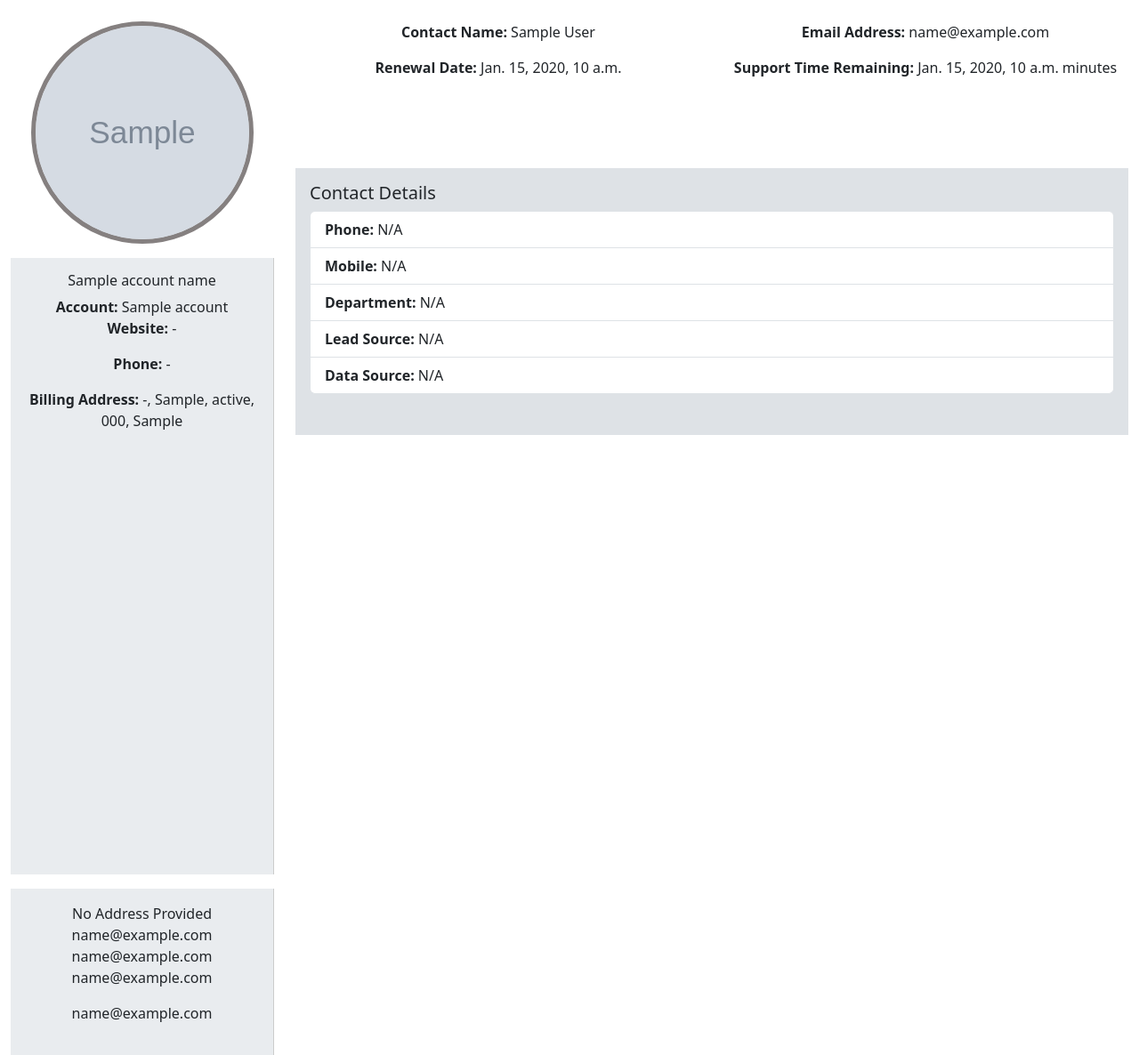
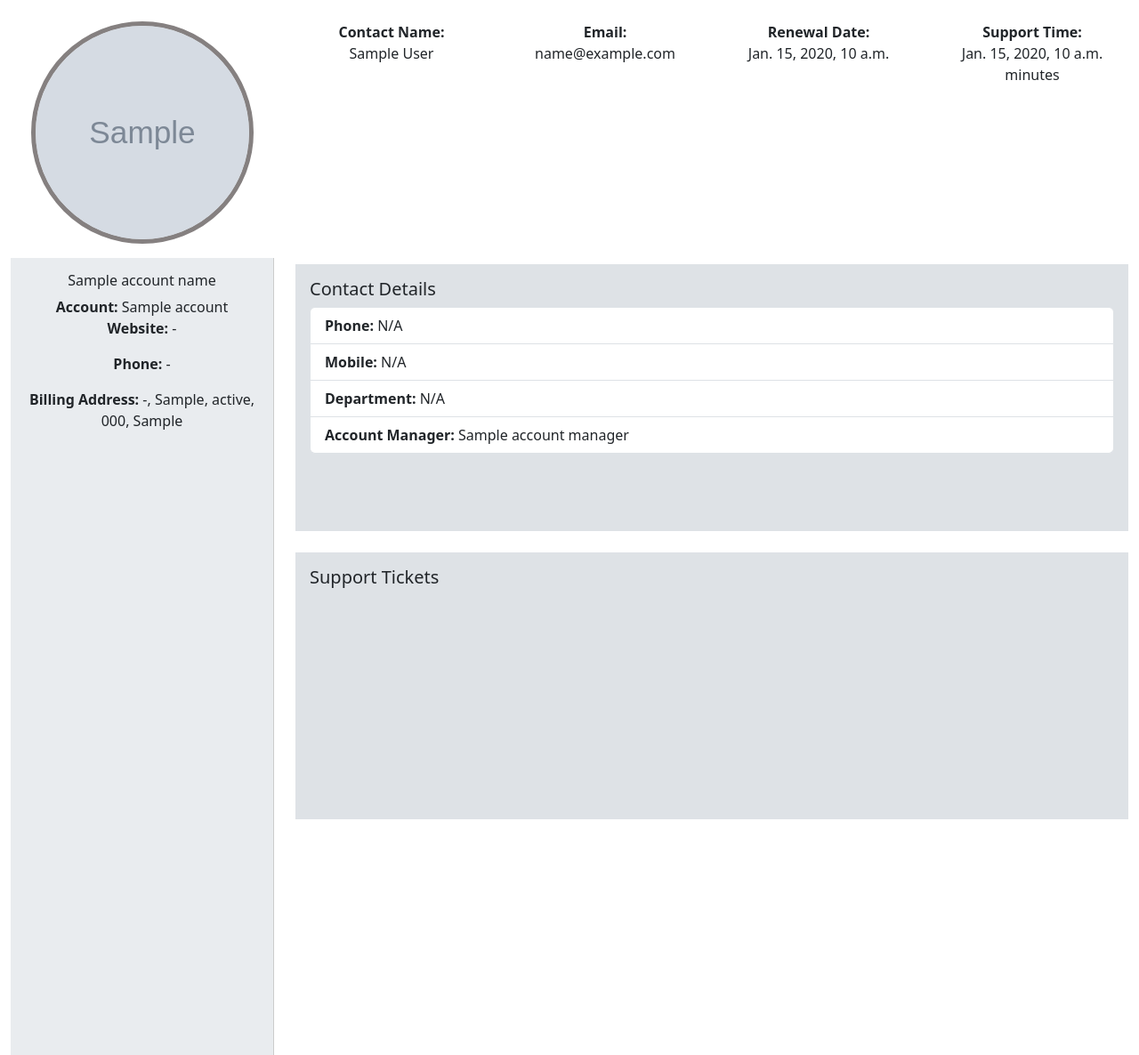
Before and after one commit to JAmcevoy/monread-portal, a Django app: template crm/templates/contact_detail.html in a window 1280 px wide. Shown: the part 63-1249 px from the top of the page at 89% size. Run offline with Django 5.2, Linux system fonts and the light colour scheme; the template is opened without the code that fills it: most values are stand-ins (such as "Sample title", 1, 10 or a date in 2020); grey boxes marked "Sample" are stand-in pictures.

Commit message:
access tokjen url correction - test

```diff
--- a/crm/templates/contact_detail.html
+++ b/crm/templates/contact_detail.html
@@ -26,12 +26,12 @@
       <div class="logo-placeholder mb-3">
         {% if contact.image_url %}
           <img src="{{ contact.image_url }}" alt="Contact Image"
-              class="img-fluid rounded-circle w-100 h-100"
-              style="object-fit: cover;">
+               class="img-fluid rounded-circle w-100 h-100"
+               style="object-fit: cover;">
         {% else %}
           <img src="{% static 'images/default-avatar.png' %}" alt="No Image"
-              class="img-fluid rounded-circle w-100 h-100"
-              style="object-fit: cover;">
+               class="img-fluid rounded-circle w-100 h-100"
+               style="object-fit: cover;">
         {% endif %}
       </div>
       <div class="sidebar mb-3">
@@ -51,14 +51,18 @@
     </div>
 
     <div class="col-md-9">
-      <div class="row mb-4 text-center">
-        <div class="col-md-6">
-          <p><strong>Contact Name: </strong>{{ contact.Full_Name }}</p>
-          <p><strong>Renewal Date: </strong>{{ contact.Renewal_Date|default:"-" }}</p>
+      <div class="row mb-4 contact-info-bar text-center">
+        <div class="col-md-3">
+          <p><strong>Contact Name:</strong><br>{{ contact.Full_Name }}</p>
         </div>
-        <div class="col-md-6">
-          <p><strong>Email Address: </strong>{{ contact.Email }}</p>
-          <p><strong>Support Time Remaining: </strong>{{ account.support_time|default:"Not Set" }} minutes</p>
+        <div class="col-md-3">
+          <p><strong>Email:</strong><br>{{ contact.Email }}</p>
+        </div>
+        <div class="col-md-3">
+          <p><strong>Renewal Date:</strong><br>{{ account.Renewal_Date|default:"-" }}</p>
+        </div>
+        <div class="col-md-3">
+          <p><strong>Support Time:</strong><br>{{ account.support_time|default:"Not Set" }} minutes</p>
         </div>
       </div>
 
@@ -68,9 +72,13 @@
           <li class="list-group-item"><strong>Phone:</strong> {{ contact.Phone|default:"N/A" }}</li>
           <li class="list-group-item"><strong>Mobile:</strong> {{ contact.Mobile|default:"N/A" }}</li>
           <li class="list-group-item"><strong>Department:</strong> {{ contact.Department|default:"N/A" }}</li>
-          <li class="list-group-item"><strong>Lead Source:</strong> {{ contact.Lead_Source|default:"N/A" }}</li>
-          <li class="list-group-item"><strong>Data Source:</strong> {{ contact.Data_Source|default:"N/A" }}</li>
+          <li class="list-group-item"><strong>Account Manager:</strong> {{ contact.Account_Manager.name|default:"N/A" }}</li>
         </ul>
+      </div>
+
+      <div class="zoho-desk mt-4">
+        <h5>Support Tickets</h5>
+        <div id="zohodesk-asap-container"></div>
       </div>
     </div>
   </div>
--- a/crm/utils.py
+++ b/crm/utils.py
@@ -28,7 +28,6 @@ def get_access_token():
         "refresh_token": refresh_token,
         "client_id": client_id,
         "client_secret": client_secret,
-        "redirect_uri": redirect_uri,
         "grant_type": "refresh_token"
     }
 
--- a/static/css/contact_detail.css
+++ b/static/css/contact_detail.css
@@ -24,7 +24,15 @@ body {
 
 .content-area {
   background-color: #dee2e6;
-  margin-top: 85px;
+  margin-top: 185px;
+  height: 300px;
+  overflow-y: auto;
+  padding: 1rem;
+}
+
+.zoho-desk {
+  background-color: #dee2e6;
+  margin-top: 20px;
   height: 300px;
   overflow-y: auto;
   padding: 1rem;
```
Also changed, not shown: db.sqlite3.
